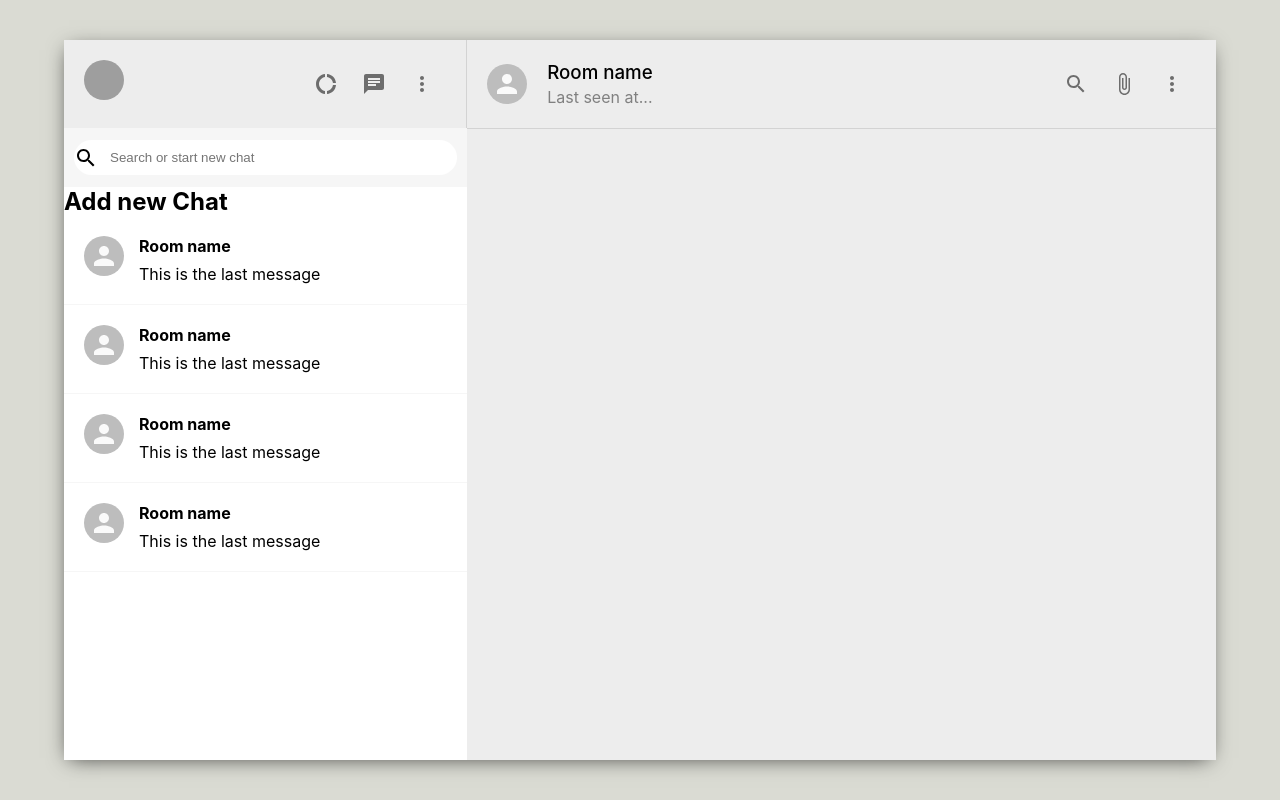
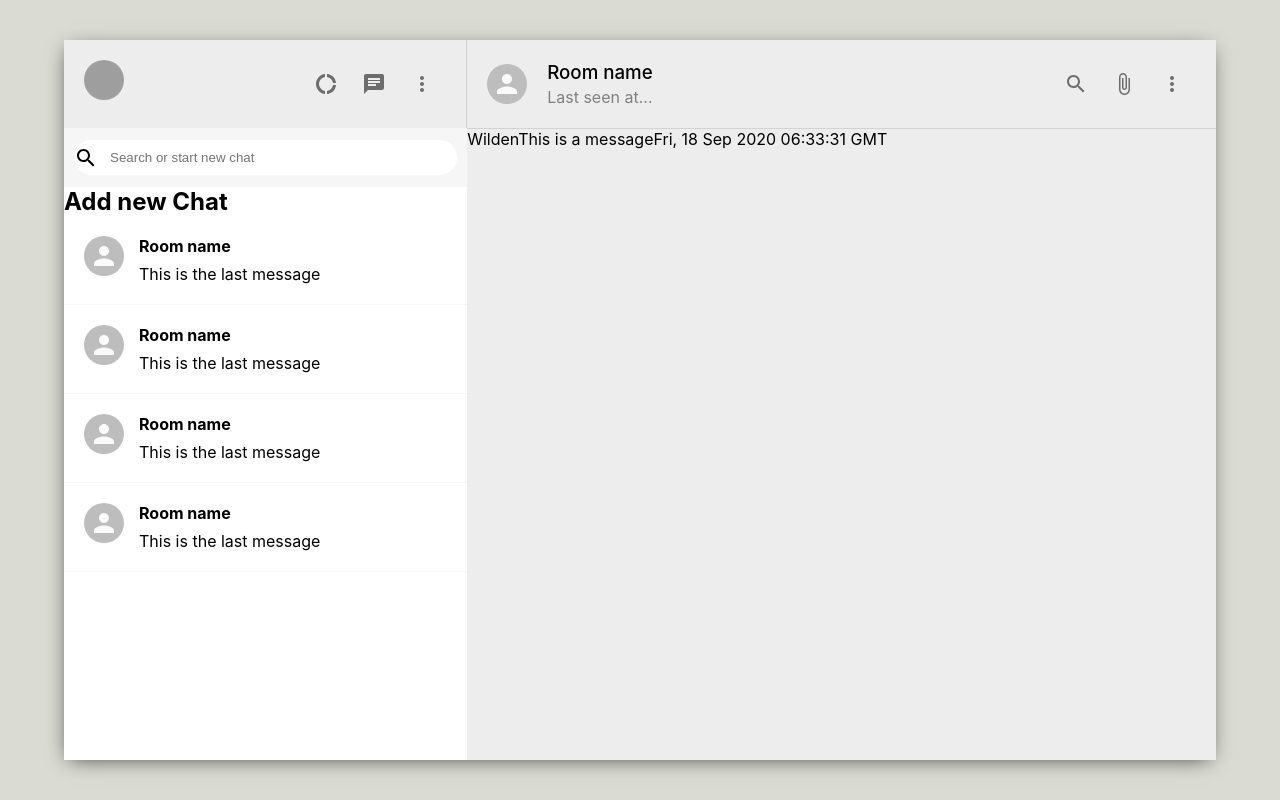
Before and after one commit to afrinnusrat/whatsapp-web-clone-frontend, a React (Create React App) app: page / in a window 1280 px wide. Built offline with nearby package versions, Linux system fonts and the light colour scheme; grey boxes are pictures that could not be loaded.

Commit message:
Create a container for chat body

```diff
--- a/src/Chat.js
+++ b/src/Chat.js
@@ -25,6 +25,13 @@ function Chat() {
           </IconButton>
         </div>
       </div>
+      <div className="chat__body">
+        <p>
+          <span className="chat__name">Wilden</span>
+          This is a message
+          <span className="chat__timestamp">{new Date().toUTCString()}</span>
+        </p>
+      </div>
     </div>
   );
 }
```
